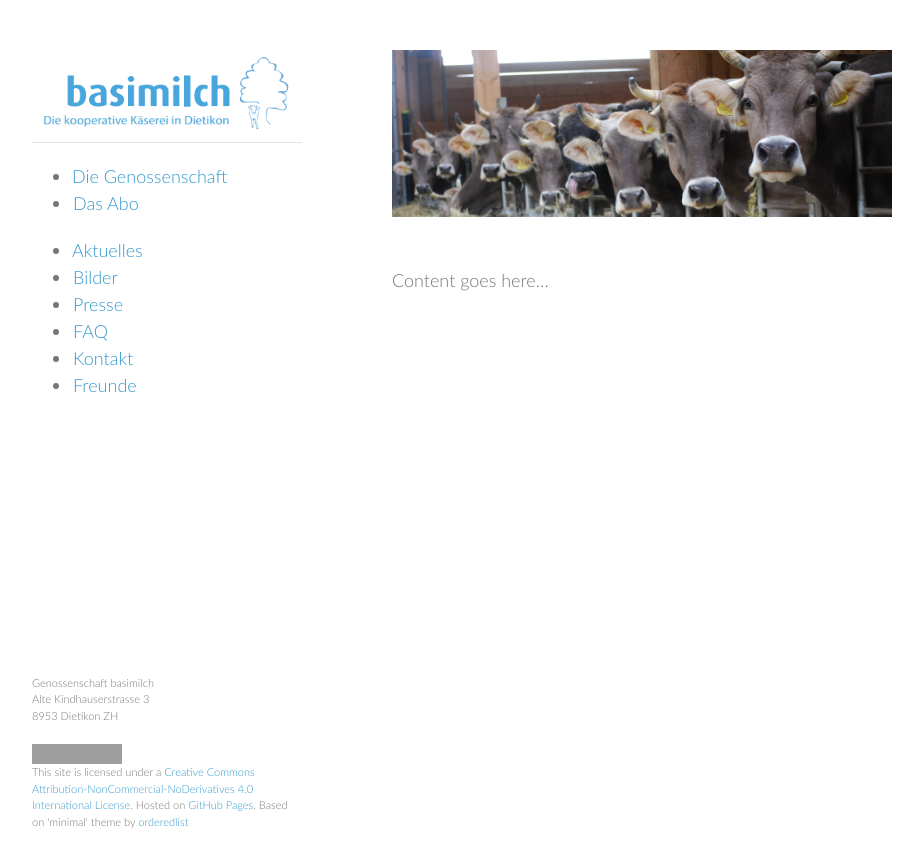
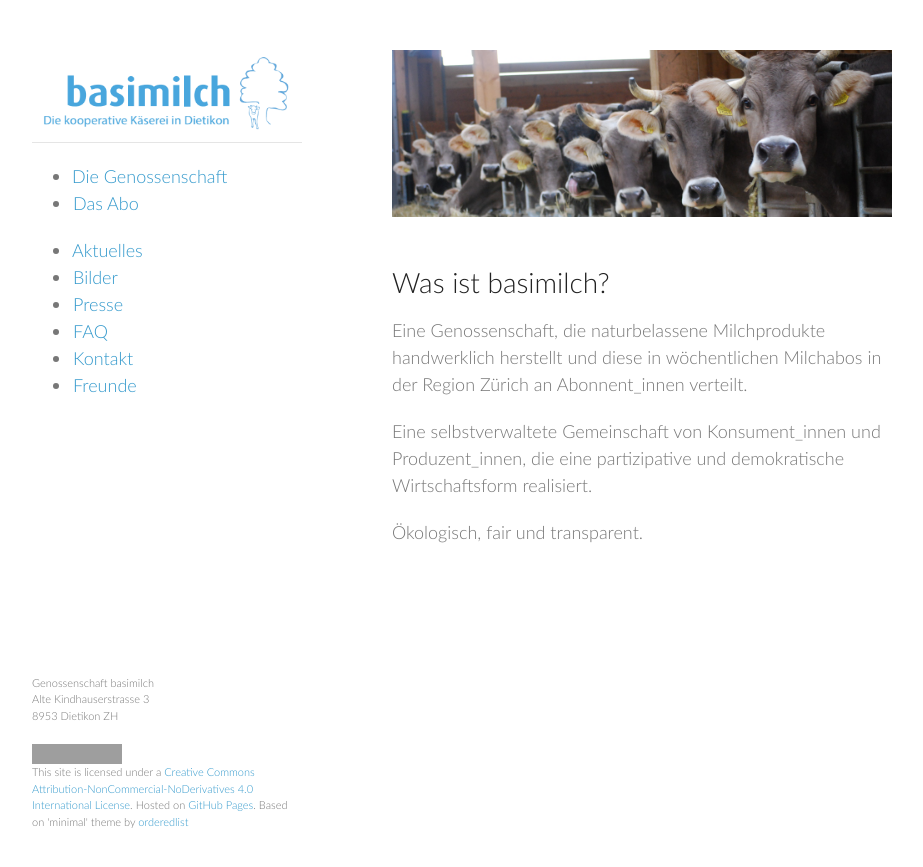
Before and after one commit to vryser/basimilch.github.io, a Jekyll site: the page built from pages/01-die-genossenschaft.md, in a window 1280 px wide. Shown: the top 867 px of the page, without its empty margins (178-1101 px from the left). Built offline with Jekyll 4.4.1, drawn with Linux system fonts in a browser that asks for light colours; grey boxes are pictures that could not be loaded.

Commit message:
new: add basic text for pages/01-die-genossenschaft.md

```diff
--- a/pages/01-die-genossenschaft.md
+++ b/pages/01-die-genossenschaft.md
@@ -5,4 +5,14 @@ header-image: unsere_liebe_kuehe.jpg
 permalink: /genossenschaft/
 ---
 
-Content goes here...
+# Was ist basimilch?
+
+Eine Genossenschaft, die naturbelassene Milchprodukte handwerklich
+herstellt und diese in wöchentlichen Milchabos in der Region Zürich an
+Abonnent_innen verteilt.
+
+Eine selbstverwaltete Gemeinschaft von Konsument_innen und
+Produzent_innen, die eine partizipative und demokratische
+Wirtschaftsform realisiert.
+
+Ökologisch, fair und transparent.
```
